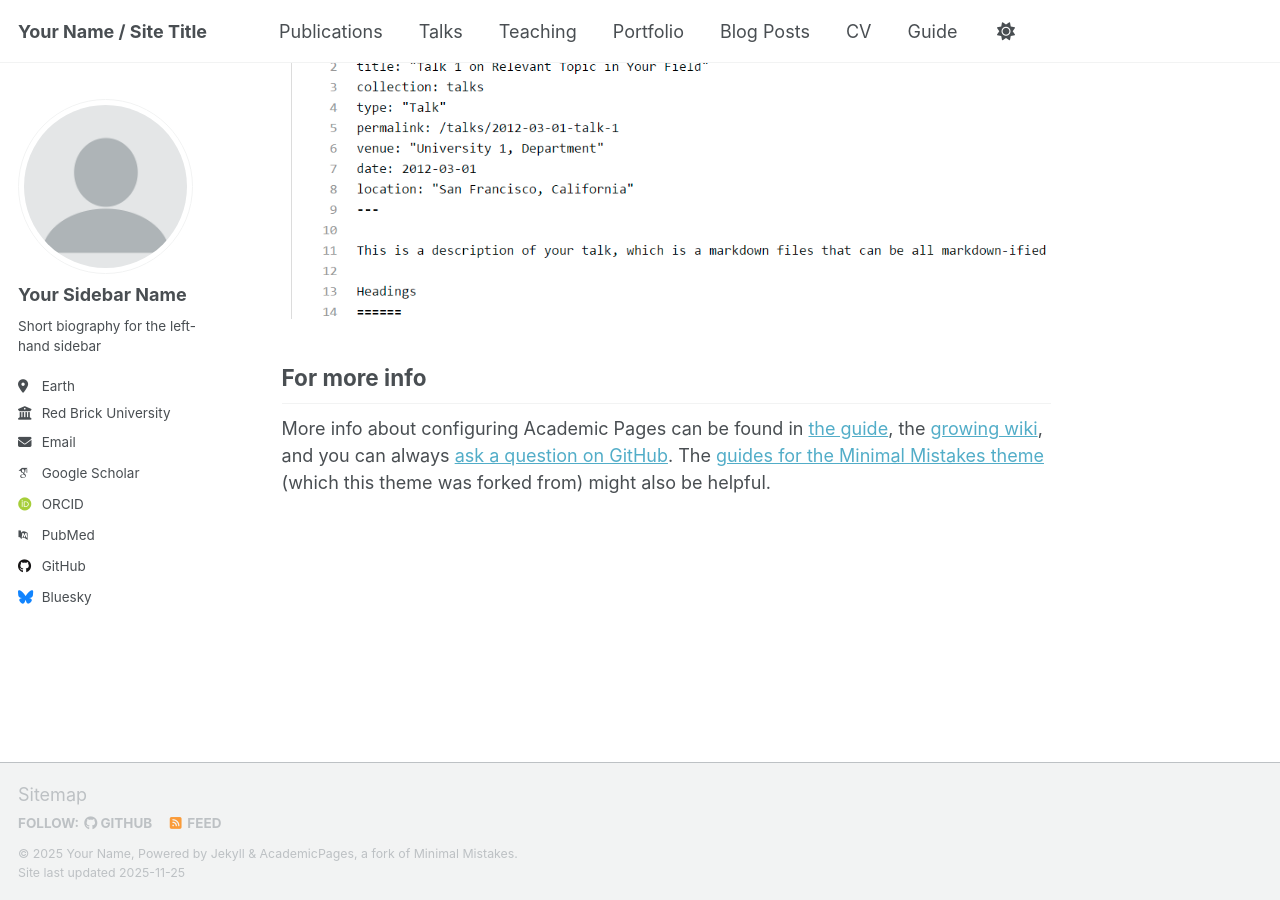
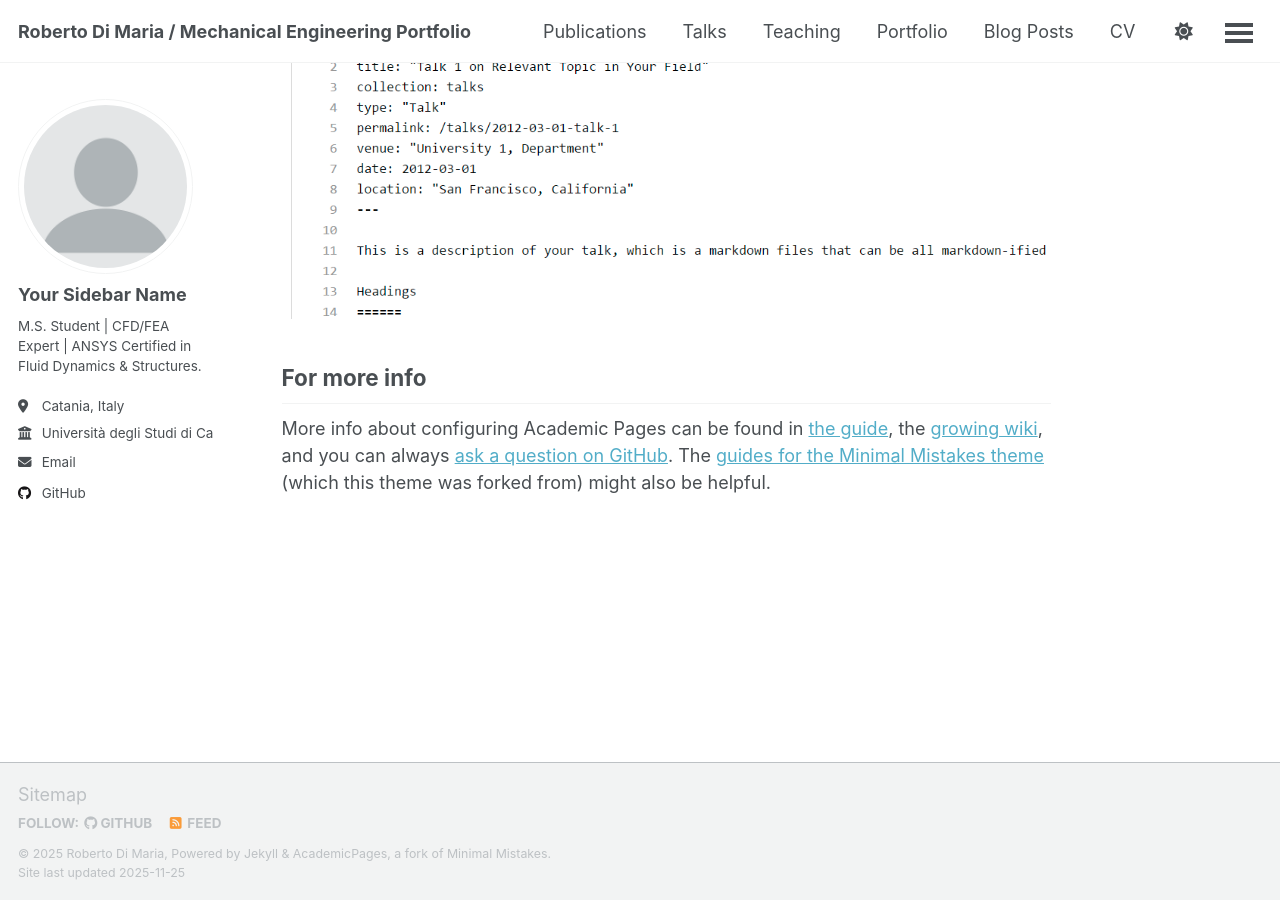
Before and after one commit to robertodimaria/robertodimaria.github.io, a Jekyll site: the page built from _pages/about.md, in a window 1280 px wide and 900 px high, scrolled down 2880 px. Built offline with Jekyll 4.4.1, drawn with Linux system fonts in a browser that asks for light colours; some web fonts are replaced; a script that is not in the unit is left out.

Commit message:
Update _config.yml

```diff
--- a/_config.yml
+++ b/_config.yml
@@ -9,14 +9,14 @@
 # Basic Site Settings
 locale                   : "en-US"
 site_theme               : "default" # Currently available options are "default", "air"
-title                    : "Your Name / Site Title"
+title                    : "Roberto Di Maria / Mechanical Engineering Portfolio"
 title_separator          : "-"
-name                     : &name "Your Name"
-description              : &description "Your Name's academic portfolio"   # Update this with a general description of your site, this is the default if not overridden by a page
-url                      : https://academicpages.github.io # The base hostname & protocol for your site e.g. "https://[your GitHub username].github.io",
+name                     : &name "Roberto Di Maria"
+description              : &description "M.S. Mechanical Engineering Portfolio"   # Update this with a general description of your site, this is the default if not overridden by a page
+url                      : https://robertodimaria.github.io # The base hostname & protocol for your site e.g. "https://[your GitHub username].github.io",
                                                            # or if you already have some other page hosted on Github then use "https://[your GitHub username].github.io/[Your Repo Name]"
 baseurl                  : "" # the subpath of your site, e.g. "/blog"
-repository               : "academicpages/academicpages.github.io"
+repository               : "robertodimaria/robertodimaria.github.io"
 
 # Site Author - The following control what appear as part of the author content on the side bar.
 #               If a field is blank the icon and link will not appear, otherwise it will be shown.
@@ -26,21 +26,21 @@ author:
   avatar           : "profile.png"
   name             : "Your Sidebar Name"
   pronouns         : # example: "she/her"
-  bio              : "Short biography for the left-hand sidebar"
-  location         : "Earth"
-  employer         : "Red Brick University"
+  bio              : "M.S. Student | CFD/FEA Expert | ANSYS Certified in Fluid Dynamics & Structures."
+  location         : "Catania, Italy"
+  employer         : "Università degli Studi di Catania"
   uri              : # URL
-  email            : "none@example.org"
+  email            : "dimaria.roberto@studium.unict.it"
 
   # Academic websites
   academia         : # URL
   arxiv            : # URL - Update with the correct link to your profile
-  googlescholar    : "https://scholar.google.com/citations?user=PS_CX0AAAAAJ"
+  googlescholar    :
   inspire-hep      : # URL
   impactstory      : # URL
-  orcid            : "https://orcid.org/yourorcidurl"
+  orcid            :
   semantic         : # URL
-  pubmed           : "https://www.ncbi.nlm.nih.gov/pubmed/?term=john+snow"
+  pubmed           :
   researchgate     : # URL
   scopus           : # URL
 
@@ -48,13 +48,13 @@ author:
   bitbucket        : # Username - Update with your username on the site
   codepen          : # Username
   dribbble         : # Username
-  github           : "academicpages"
+  github           : "robertodimaria"
   kaggle           : # Username
   stackoverflow    : # User number or user number and name (i.e., use "1" or "1/jeff-atwood")
 
   # Social media
   artstation       : # Username
-  bluesky          : "bsky.app" # Replace this with you Bluesky username
+  bluesky          : # Replace this with you Bluesky username
   facebook         : # Username
   flickr           : # Username
   foursquare       : # Username
@@ -135,7 +135,7 @@ yandex_site_verification :
 
 # Social Sharing
 twitter:
-  username               : &twitter
+  username               :
 facebook:
   username               :
   app_id                 :
```
